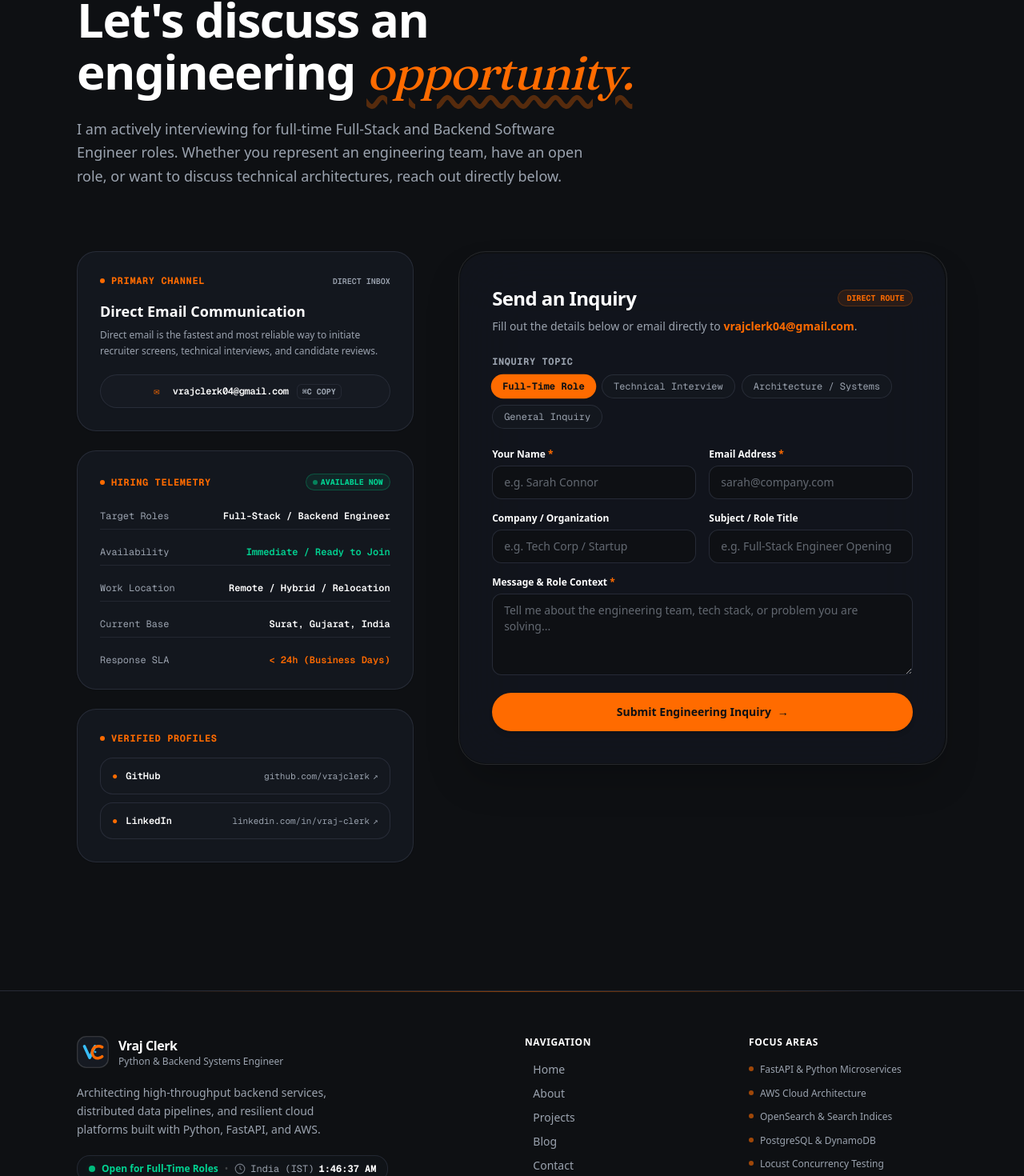
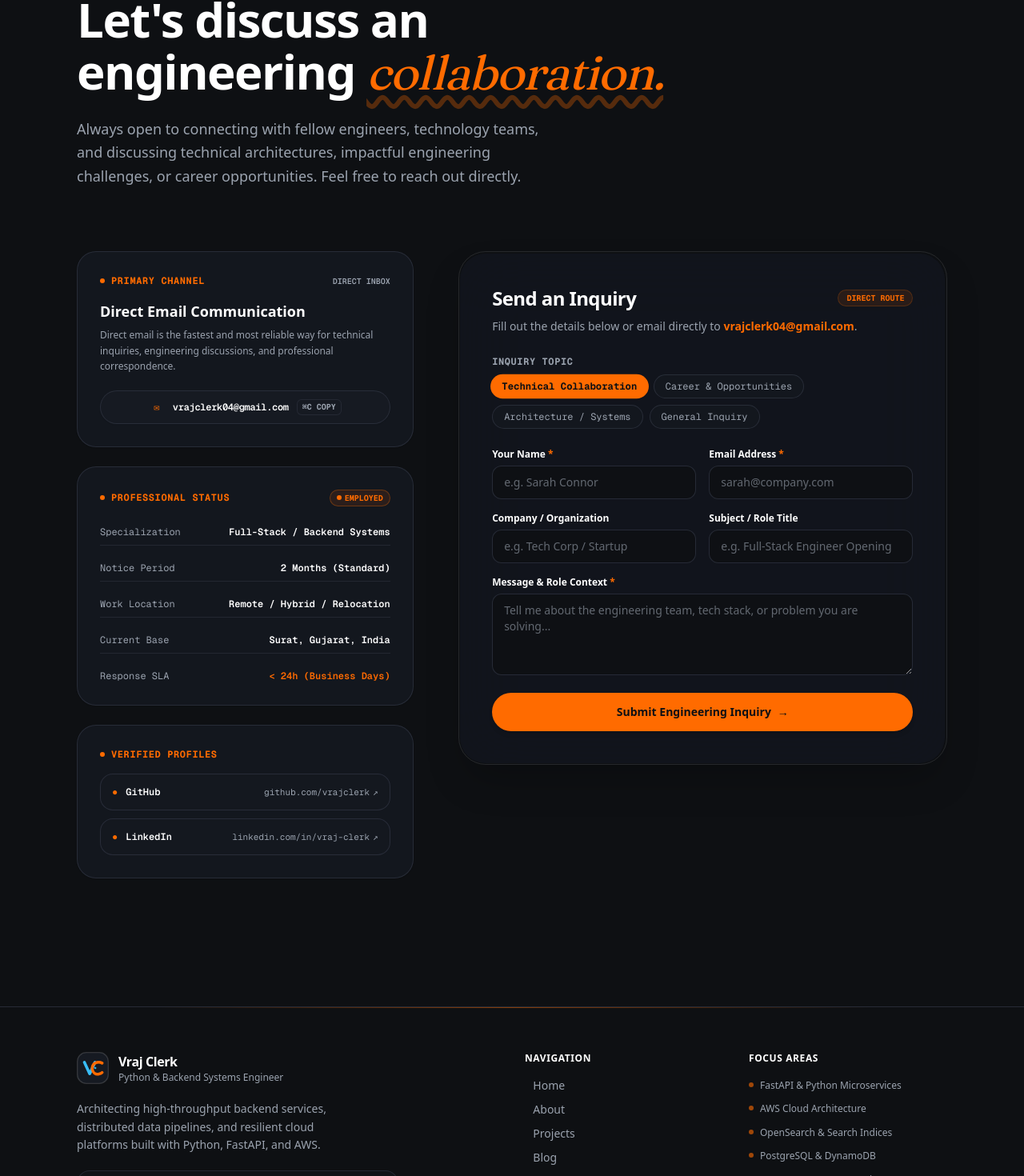
Before and after one commit to vrajclerk/portfolio, a Next.js app: page /contact in a window 1280 px wide. Shown: the part 204-1674 px from the top of the page at 80% size. Built offline with nearby package versions, Linux system fonts and the light colour scheme; no server answers.

Commit message:
feat: add frontend pages and core UI components for portfolio website

```diff
--- a/src/app/(frontend)/about/page.tsx
+++ b/src/app/(frontend)/about/page.tsx
@@ -152,13 +152,13 @@ export default async function AboutPage() {
             </div>
             <span className="text-border hidden sm:inline">•</span>
             <div className="flex items-center gap-2">
-              <span className="h-1.5 w-1.5 rounded-full bg-emerald-500" />
-              <span>Status: <strong className="text-emerald-600 dark:text-emerald-400">Actively Interviewing</strong></span>
+              <span className="h-1.5 w-1.5 rounded-full bg-accent" />
+              <span>Status: <strong className="text-foreground">Employed (Software Developer)</strong></span>
             </div>
             <span className="text-border hidden sm:inline">•</span>
             <div className="flex items-center gap-2">
               <span className="h-1.5 w-1.5 rounded-full bg-accent" />
-              <span>Preferences: <strong className="text-foreground">Remote / Hybrid / Relocate</strong></span>
+              {/* <span>Notice Period: <strong className="text-foreground">2 Months</strong></span> */}
             </div>
           </div>
         </div>
@@ -307,7 +307,7 @@ export default async function AboutPage() {
                     </div>
 
                     <div className="border-t border-border/80 pt-3 flex items-center justify-between font-mono text-[11px] text-muted-foreground">
-                      <span>status: available for roles</span>
+                      <span>status: active software developer</span>
                       <span className="text-accent font-bold">LIVE</span>
                     </div>
                   </div>
--- a/src/app/(frontend)/contact/ContactForm.tsx
+++ b/src/app/(frontend)/contact/ContactForm.tsx
@@ -7,14 +7,14 @@ interface ContactFormProps {
 }
 
 const INQUIRY_TYPES = [
-  { id: "full-time", label: "Full-Time Role" },
-  { id: "interview", label: "Technical Interview" },
+  { id: "collaboration", label: "Technical Collaboration" },
+  { id: "opportunities", label: "Career & Opportunities" },
   { id: "architecture", label: "Architecture / Systems" },
   { id: "general", label: "General Inquiry" },
 ];
 
 export function ContactForm({ recipientEmail }: ContactFormProps) {
-  const [selectedType, setSelectedType] = useState("full-time");
+  const [selectedType, setSelectedType] = useState("collaboration");
   const [formData, setFormData] = useState({
     name: "",
     email: "",
--- a/src/app/(frontend)/contact/page.tsx
+++ b/src/app/(frontend)/contact/page.tsx
@@ -10,7 +10,7 @@ export async function generateMetadata(): Promise<Metadata> {
   const siteName = siteSettings.siteName || "Vraj Clerk";
   const title = "Contact & Engineering Inquiries";
   const description =
-    "Direct contact channels, recruiter availability, and inquiry routing for Full-Stack & Backend Software Engineer Vraj Clerk.";
+    "Direct contact channels, professional inquiries, and technical collaboration for Full-Stack & Backend Software Engineer Vraj Clerk.";
 
   return {
     title,
@@ -94,12 +94,12 @@ export default async function ContactPage() {
           <h1 className="animate-fade-in-up delay-100 mt-6 text-4xl sm:text-5xl lg:text-6xl font-extrabold tracking-tight text-foreground leading-[1.08] text-balance">
             Let&apos;s discuss an engineering{" "}
             <span className="font-serif italic font-normal text-accent underline decoration-accent/30 decoration-wavy underline-offset-8 inline-block">
-              opportunity.
+              collaboration.
             </span>
           </h1>
 
           <p className="animate-fade-in-up delay-200 mt-6 text-base sm:text-lg leading-relaxed text-muted-foreground max-w-2xl text-balance">
-            I am actively interviewing for full-time Full-Stack and Backend Software Engineer roles. Whether you represent an engineering team, have an open role, or want to discuss technical architectures, reach out directly below.
+            Always open to connecting with fellow engineers, technology teams, and discussing technical architectures, impactful engineering challenges, or career opportunities. Feel free to reach out directly.
           </p>
         </div>
 
@@ -108,7 +108,7 @@ export default async function ContactPage() {
          * =================================================================== */}
         <div className="grid grid-cols-1 gap-12 lg:grid-cols-12 lg:gap-14 items-start">
 
-          {/* LEFT COLUMN: Channels & Recruiter Telemetry (5 Cols) */}
+          {/* LEFT COLUMN: Communication Channels & Telemetry (5 Cols) */}
           <div className="lg:col-span-5 space-y-6">
 
             {/* Card 1: Direct Email Channel */}
@@ -127,7 +127,7 @@ export default async function ContactPage() {
                 Direct Email Communication
               </h2>
               <p className="text-xs text-muted-foreground leading-relaxed mb-5">
-                Direct email is the fastest and most reliable way to initiate recruiter screens, technical interviews, and candidate reviews.
+                Direct email is the fastest and most reliable way for technical inquiries, engineering discussions, and professional correspondence.
               </p>
 
               <div>
@@ -135,31 +135,31 @@ export default async function ContactPage() {
               </div>
             </div>
 
-            {/* Card 2: Candidate Telemetry & Hiring Status */}
+            {/* Card 2: Professional Telemetry & Status */}
             <div className="rounded-3xl border border-border/80 bg-card/80 p-6 sm:p-7 shadow-xs backdrop-blur-md">
               <div className="flex items-center justify-between mb-4">
                 <span className="text-xs font-mono font-bold uppercase tracking-wider text-accent flex items-center gap-2">
                   <span className="h-1.5 w-1.5 rounded-full bg-accent" />
-                  Hiring Telemetry
+                  Professional Status
                 </span>
-                <span className="inline-flex items-center gap-1 rounded-full bg-emerald-500/10 border border-emerald-500/30 px-2 py-0.5 text-[10px] font-mono font-bold text-emerald-600 dark:text-emerald-400">
-                  <span className="h-1.5 w-1.5 rounded-full bg-emerald-500 animate-pulse" />
-                  AVAILABLE NOW
+                <span className="inline-flex items-center gap-1 rounded-full bg-accent/10 border border-accent/30 px-2 py-0.5 text-[10px] font-mono font-bold text-accent">
+                  <span className="h-1.5 w-1.5 rounded-full bg-accent" />
+                  EMPLOYED
                 </span>
               </div>
 
               <div className="space-y-3 font-mono text-xs">
                 <div className="flex items-start justify-between gap-3 py-2 border-b border-border/60">
-                  <span className="text-muted-foreground shrink-0">Target Roles</span>
+                  <span className="text-muted-foreground shrink-0">Specialization</span>
                   <span className="font-semibold text-foreground text-right">
-                    Full-Stack / Backend Engineer
+                    Full-Stack / Backend Systems
                   </span>
                 </div>
 
                 <div className="flex items-start justify-between gap-3 py-2 border-b border-border/60">
-                  <span className="text-muted-foreground shrink-0">Availability</span>
-                  <span className="font-semibold text-emerald-600 dark:text-emerald-400 text-right">
-                    Immediate / Ready to Join
+                  <span className="text-muted-foreground shrink-0">Notice Period</span>
+                  <span className="font-semibold text-foreground text-right">
+                    2 Months (Standard)
                   </span>
                 </div>
 
--- a/src/components/AboutLocationSection.tsx
+++ b/src/components/AboutLocationSection.tsx
@@ -25,7 +25,7 @@ export function AboutLocationSection() {
           Geographic Base &amp; Engineering Presence
         </h2>
         <p className="mt-1 text-sm text-muted-foreground">
-          Operating out of Ahmedabad with foundational roots in Surat, India — open to local, hybrid, and remote engineering roles.
+          Operating out of Ahmedabad with foundational roots in Surat, India — collaborating across local, hybrid, and distributed engineering setups.
         </p>
       </div>
 
@@ -137,7 +137,7 @@ export function AboutLocationSection() {
               </div>
 
               <p className="text-xs sm:text-sm text-muted-foreground leading-relaxed">
-                Where I am currently based, living, and working. Active daily building reliable backend systems, writing production code, and collaborating with engineering teams. Open to local opportunities, hybrid roles, and remote work.
+                Where I am currently based, living, and working. Active daily building reliable backend systems, writing production code, and collaborating with engineering teams across hybrid and distributed setups.
               </p>
 
               <div className="flex flex-wrap gap-1.5 mt-4">
@@ -145,7 +145,7 @@ export function AboutLocationSection() {
                   💻 Active Base
                 </span>
                 <span className="inline-flex items-center rounded-md bg-muted px-2.5 py-1 font-mono text-[11px] text-foreground border border-border/60">
-                  Available for Roles
+                  Full-Stack / Backend
                 </span>
                 <span className="inline-flex items-center rounded-md bg-muted px-2.5 py-1 font-mono text-[11px] text-foreground border border-border/60">
                   IST (UTC+5:30)
--- a/src/components/CtaSection.tsx
+++ b/src/components/CtaSection.tsx
@@ -10,8 +10,8 @@ interface CtaSectionProps {
 
 export function CtaSection({
   email = "vrajclerk04@gmail.com",
-  headline = "Looking for a full-time software engineer?",
-  subheadline = "I am actively interviewing for full-time Software Engineer roles. Ready to bring production backend experience in Python, FastAPI, AWS, and scalable distributed systems to your engineering team.",
+  headline = "Interested in engineering collaboration or systems architecture?",
+  subheadline = "Bringing production experience in Python, FastAPI, AWS, and distributed backend systems. Always interested in discussing technical architectures, engineering challenges, and impactful opportunities.",
 }: CtaSectionProps) {
 
   return (
@@ -54,14 +54,14 @@ export function CtaSection({
               <span className="animate-ping absolute inline-flex h-full w-full rounded-full bg-accent opacity-75" />
               <span className="relative inline-flex h-1.5 w-1.5 rounded-full bg-accent" />
             </span>
-            <span>Open for Full-Time Engineering Roles</span>
+            <span>Backend &amp; Cloud Systems Engineer</span>
           </div>
 
           {/* Headline with Fraunces Serif Italic Accent */}
           <h2 className="text-3xl sm:text-4xl lg:text-[46px] font-extrabold tracking-tight text-foreground leading-[1.12] text-balance">
-            Looking to expand your{" "}
+            Interested in connecting or{" "}
             <span className="font-serif italic font-normal text-accent underline decoration-accent/30 underline-offset-8">
-              engineering team?
+              collaborating?
             </span>
           </h2>
 
@@ -81,7 +81,7 @@ export function CtaSection({
                 aria-hidden="true"
                 className="absolute inset-0 w-3/5 h-full bg-linear-to-r from-transparent via-white/35 to-transparent -skew-x-20 animate-shimmer-sweep pointer-events-none"
               />
-              <span>Discuss an Engineering Role</span>
+              <span>Start a Conversation</span>
               <span
                 aria-hidden="true"
                 className="transition-transform duration-200 group-hover:translate-x-1"
@@ -110,19 +110,19 @@ export function CtaSection({
             <div className="inline-flex items-center gap-2">
               <span className="h-1.5 w-1.5 rounded-full bg-accent" />
               <span>
-                Target Role: <strong className="text-foreground">Full-Stack / Backend Engineer</strong>
+                Focus: <strong className="text-foreground">Backend &amp; Cloud Systems</strong>
               </span>
             </div>
             <div className="inline-flex items-center gap-2">
               <span className="h-1.5 w-1.5 rounded-full bg-accent" />
               <span>
-                Availability: <strong className="text-foreground">Immediate / Ready to Join</strong>
+                Notice Period: <strong className="text-foreground">2 Months</strong>
               </span>
             </div>
             <div className="inline-flex items-center gap-2">
               <span className="h-1.5 w-1.5 rounded-full bg-accent" />
               <span>
-                Location: <strong className="text-foreground">Surat, IN • Open to Relocation</strong>
+                Location: <strong className="text-foreground">Surat / Ahmedabad, IN</strong>
               </span>
             </div>
           </div>
--- a/src/components/Footer.tsx
+++ b/src/components/Footer.tsx
@@ -134,15 +134,15 @@ export function Footer({
               and resilient cloud platforms built with Python, FastAPI, and AWS.
             </p>
 
-            {/* Live Availability Beacon with Dynamic IST Clock */}
+            {/* Professional Status Beacon with Dynamic IST Clock */}
             <div className="inline-flex flex-col sm:flex-row sm:items-center gap-2 rounded-2xl border border-border/70 bg-card/60 dark:bg-card/40 px-3.5 py-2 text-xs backdrop-blur-md">
               <div className="flex items-center gap-2">
                 <span className="relative flex h-2 w-2 items-center justify-center">
-                  <span className="animate-ping absolute inline-flex h-full w-full rounded-full bg-emerald-500 opacity-75" />
-                  <span className="relative inline-flex h-2 w-2 rounded-full bg-emerald-500" />
+                  <span className="animate-ping absolute inline-flex h-full w-full rounded-full bg-accent opacity-75" />
+                  <span className="relative inline-flex h-2 w-2 rounded-full bg-accent" />
                 </span>
-                <span className="font-semibold text-emerald-600 dark:text-emerald-400">
-                  Open for Full-Time Roles
+                <span className="font-semibold text-foreground">
+                  Active Software Developer
                 </span>
               </div>
               <span className="hidden sm:inline text-border dark:text-white/20">•</span>
--- a/src/components/Header.tsx
+++ b/src/components/Header.tsx
@@ -111,7 +111,7 @@ export function Header({
                 aria-hidden="true"
                 className="absolute inset-0 w-3/5 h-full bg-linear-to-r from-transparent via-white/35 to-transparent -skew-x-20 animate-shimmer-sweep pointer-events-none"
               />
-              <span>Discuss Role</span>
+              <span>Get in Touch</span>
               <span
                 aria-hidden="true"
                 className="transition-transform duration-200 group-hover:translate-x-1"
--- a/src/components/HeroSection.tsx
+++ b/src/components/HeroSection.tsx
@@ -162,15 +162,15 @@ export function HeroSection({
             {/* Eyebrow / Kicker with Live Beacon */}
             <div className="flex items-center gap-2.5 text-xs font-semibold tracking-wide text-foreground">
               <span className="relative flex h-2 w-2 items-center justify-center">
-                <span className="animate-ping absolute inline-flex h-full w-full rounded-full bg-emerald-500 opacity-75" />
-                <span className="relative inline-flex h-2 w-2 rounded-full bg-emerald-500" />
+                <span className="animate-ping absolute inline-flex h-full w-full rounded-full bg-accent opacity-75" />
+                <span className="relative inline-flex h-2 w-2 rounded-full bg-accent" />
               </span>
-              <span className="text-emerald-600 dark:text-emerald-400 font-bold uppercase tracking-wider text-[11px]">
-                Available for Full-Time Roles
+              <span className="text-accent font-bold uppercase tracking-wider text-[11px]">
+                Software Developer
               </span>
               <span className="text-border dark:text-white/20">•</span>
               <span className="text-muted-foreground font-medium hidden sm:inline">
-                Python &amp; Backend Systems Engineer
+                Python, FastAPI &amp; Cloud Systems
               </span>
             </div>
 
```
